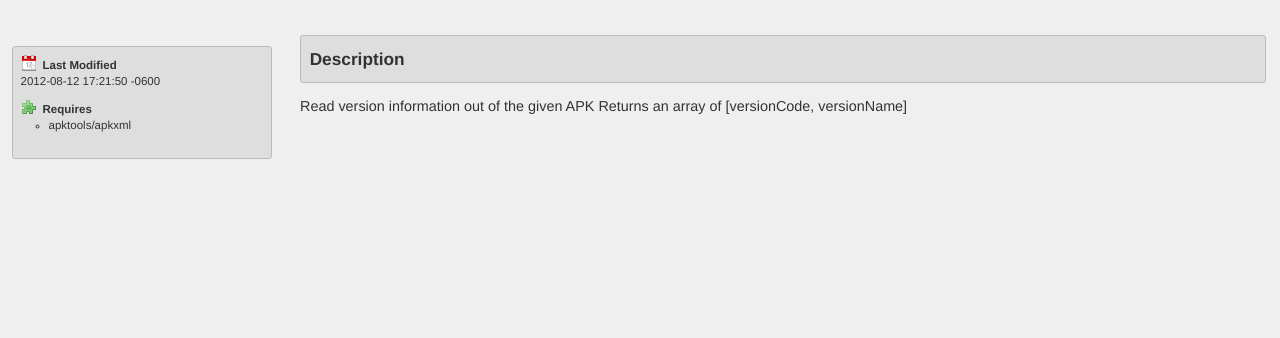
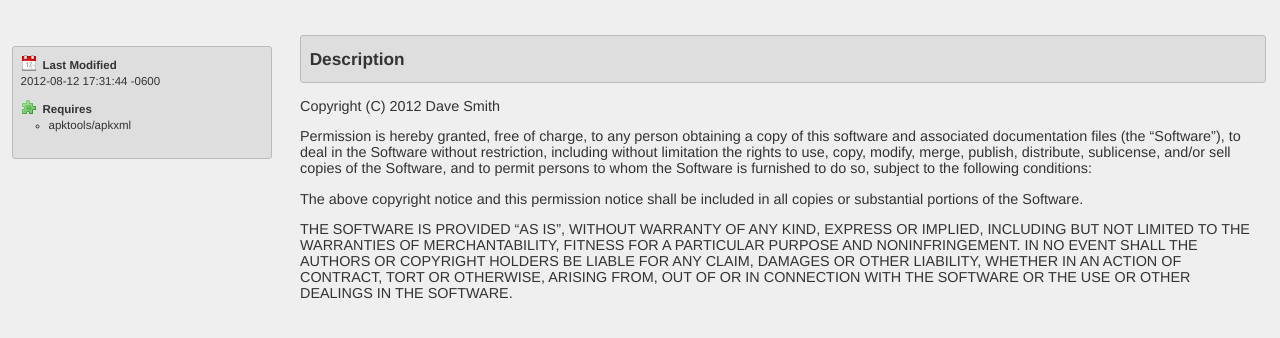
Before and after one commit to devunwired/apktools, a plain HTML site: page doc/bin/get_app_version_rb.html in a window 1280 px wide. Drawn offline with Linux system fonts and the light colour scheme.

Commit message:
Updated RDoc

```diff
--- a/doc/bin/get_app_version_rb.html
+++ b/doc/bin/get_app_version_rb.html
@@ -24,7 +24,7 @@
   <div id="metadata">
     <dl>
       <dt class="modified-date">Last Modified</dt>
-      <dd class="modified-date">2012-08-12 17:21:50 -0600</dd>
+      <dd class="modified-date">2012-08-12 17:31:44 -0600</dd>
 
 
       <dt class="requires">Requires</dt>
@@ -46,8 +46,25 @@
     <div class="description">
       <h2>Description</h2>
 
-<p>Read version information out of the given APK Returns an array of
-[versionCode, versionName]</p>
+<p>Copyright (C) 2012 Dave Smith</p>
+
+<p>Permission is hereby granted, free of charge, to any person obtaining a
+copy of this software and associated documentation files (the “Software”),
+to deal in the Software without restriction, including without limitation
+the rights to use, copy, modify, merge, publish, distribute, sublicense,
+and/or sell copies of the Software, and to permit persons to whom the
+Software is furnished to do so, subject to the following conditions:</p>
+
+<p>The above copyright notice and this permission notice shall be included in
+all copies or substantial portions of the Software.</p>
+
+<p>THE SOFTWARE IS PROVIDED “AS IS”, WITHOUT WARRANTY OF ANY KIND, EXPRESS OR
+IMPLIED, INCLUDING BUT NOT LIMITED TO THE WARRANTIES OF MERCHANTABILITY,
+FITNESS FOR A PARTICULAR PURPOSE AND NONINFRINGEMENT. IN NO EVENT SHALL THE
+AUTHORS OR COPYRIGHT HOLDERS BE LIABLE FOR ANY CLAIM, DAMAGES OR OTHER
+LIABILITY, WHETHER IN AN ACTION OF CONTRACT, TORT OR OTHERWISE, ARISING
+FROM, OUT OF OR IN CONNECTION WITH THE SOFTWARE OR THE USE OR OTHER
+DEALINGS IN THE SOFTWARE.</p>
 
     </div>
 
```
Also changed, not shown: 1 other file.
